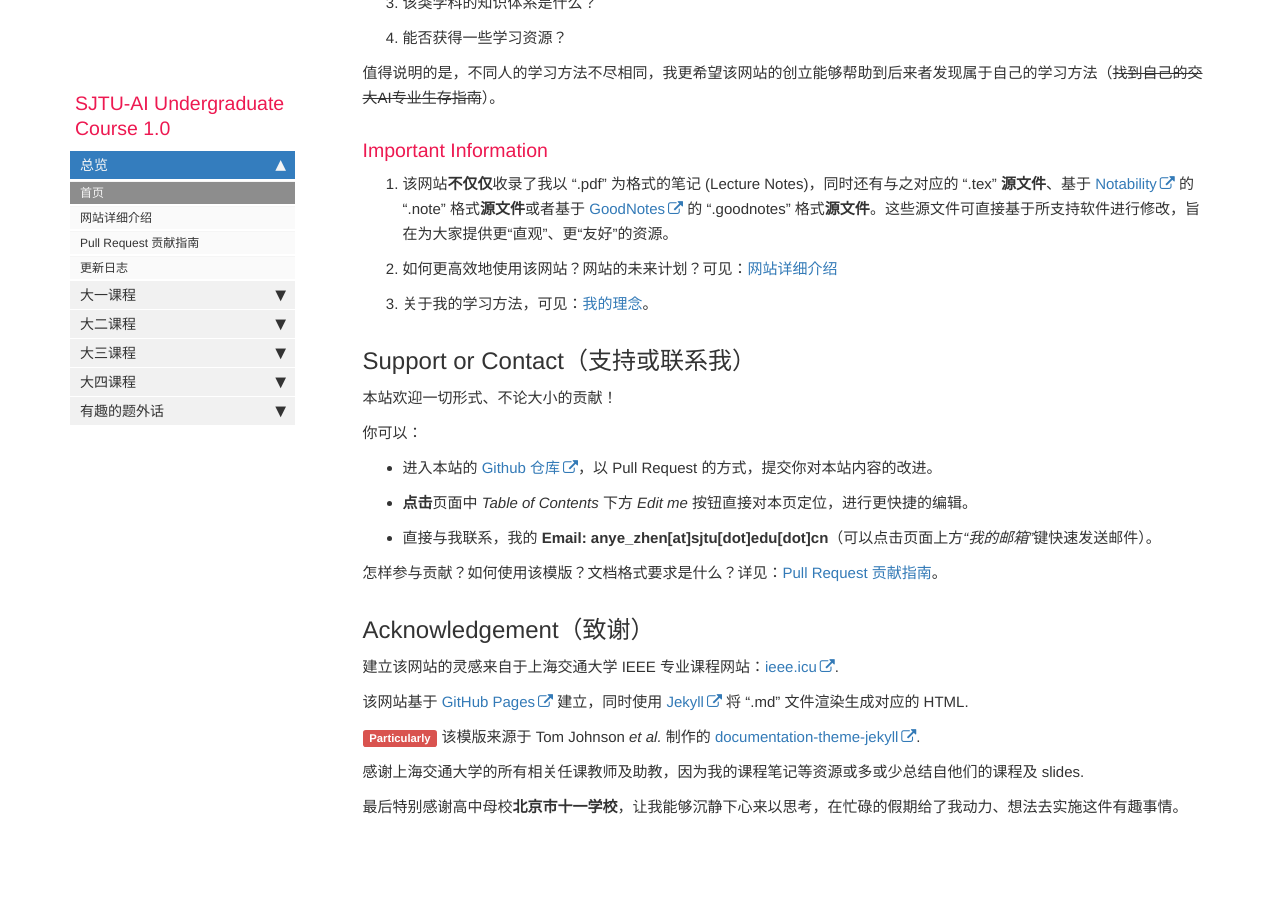
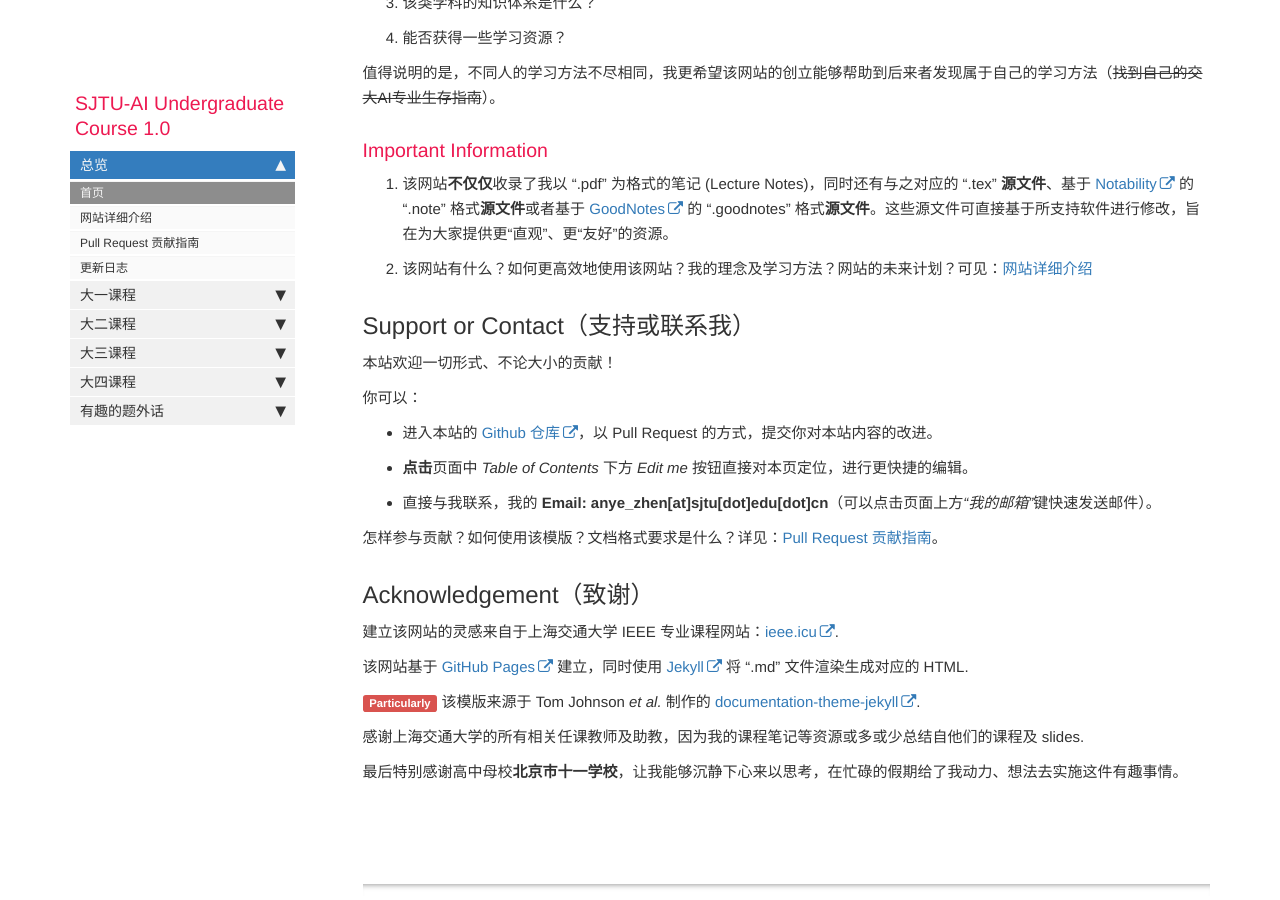
Before and after one commit to aisjtu/aisjtu.github.io, a Jekyll site: the page built from docs/index.md, in a window 1280 px wide and 900 px high, scrolled down 788 px. Built offline with Jekyll 4.4.1, drawn with Linux system fonts in a browser that asks for light colours; comment, search, counter and statistics services are not loaded.

Commit message:
Update index.md

```diff
--- a/docs/index.md
+++ b/docs/index.md
@@ -28,8 +28,7 @@ permalink: index.html
 ### Important Information
 
 1. 该网站**不仅仅**收录了我以 “.pdf” 为格式的笔记 (Lecture Notes)，同时还有与之对应的 “.tex” **源文件**、基于 [Notability](https://notability.com/zh-Hans) 的 “.note” 格式**源文件**或者基于 [GoodNotes](https://www.goodnotes.com) 的 “.goodnotes” 格式**源文件**。这些源文件可直接基于所支持软件进行修改，旨在为大家提供更“直观”、更“友好”的资源。
-2. 如何更高效地使用该网站？网站的未来计划？可见：[网站详细介绍](mydoc_details.html)
-3. 关于我的学习方法，可见：[我的理念](mydoc_my_notions.html)。
+2. 该网站有什么？如何更高效地使用该网站？我的理念及学习方法？网站的未来计划？可见：[网站详细介绍](mydoc_details.html)
 
 
 
```
